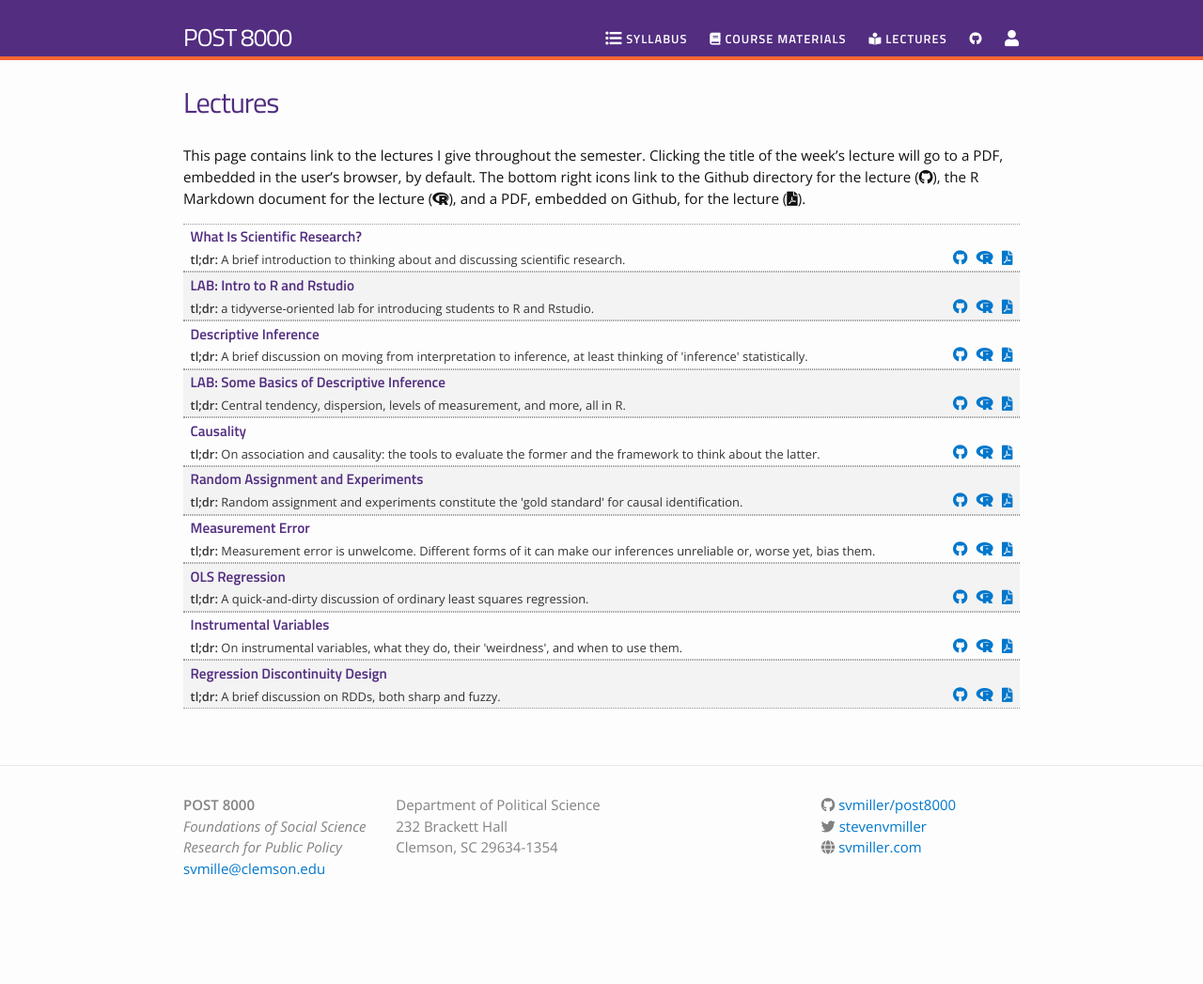
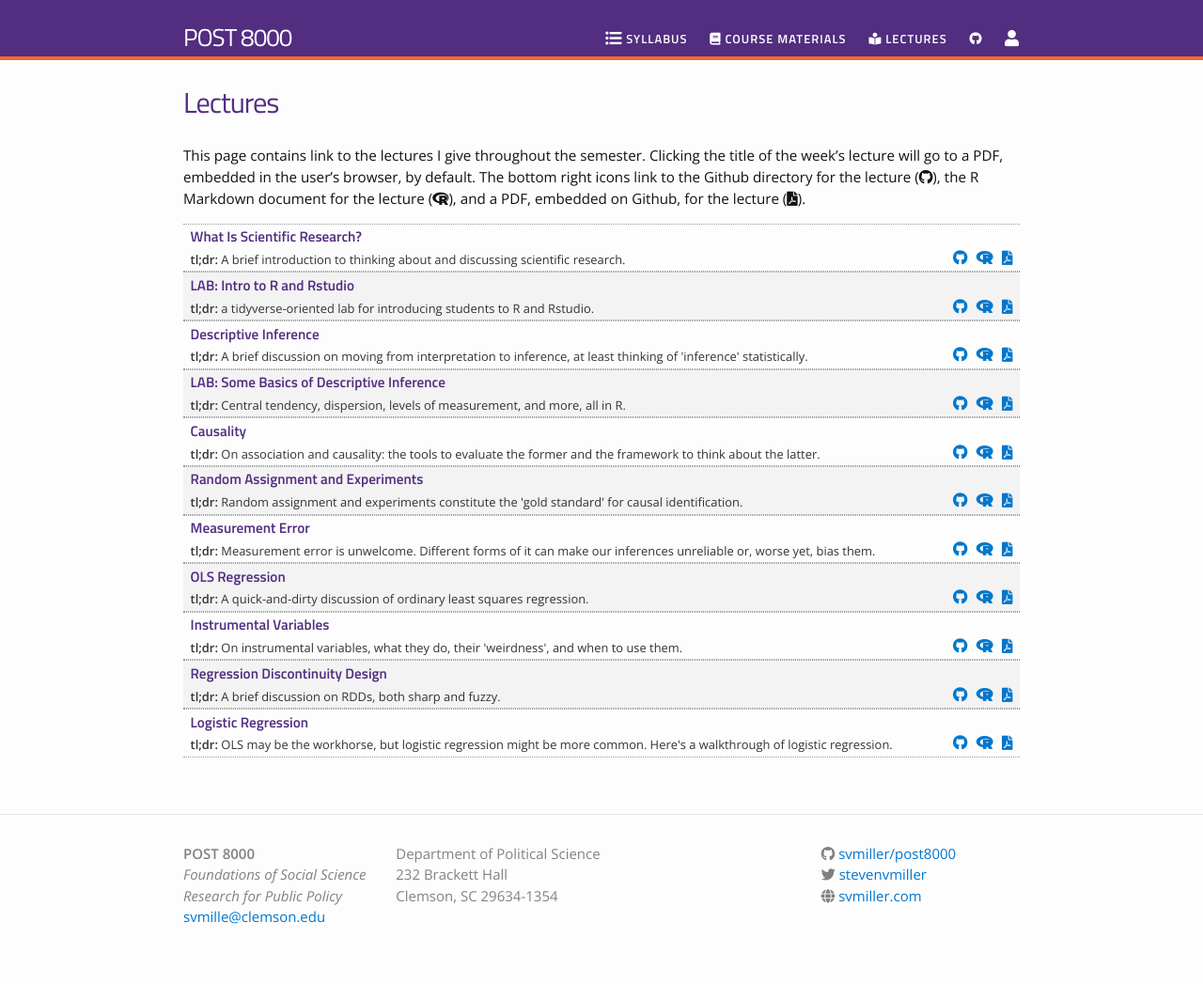
Before and after one commit to svmiller/post8000, a Jekyll site: the page built from lectures.md, in a window 1280 px wide. Shown: the whole page at 94% size. Built offline with Jekyll 4.4.1, drawn with Linux system fonts in a browser that asks for light colours; nearby versions of some CDN libraries; before the commit the page ends 995 px from its top, so only the background shows below that.

Commit message:
add logistic regression lecture.

```diff
--- a/_data/lectures.yml
+++ b/_data/lectures.yml
@@ -53,3 +53,8 @@
   filename: rdd
   dirname: rdd
   tldr: "A brief discussion on RDDs, both sharp and fuzzy."
+
+- title: "Logistic Regression"
+  filename: logistic-regression
+  dirname: logistic-regression
+  tldr: "OLS may be the workhorse, but logistic regression might be more common. Here's a walkthrough of logistic regression."
```
